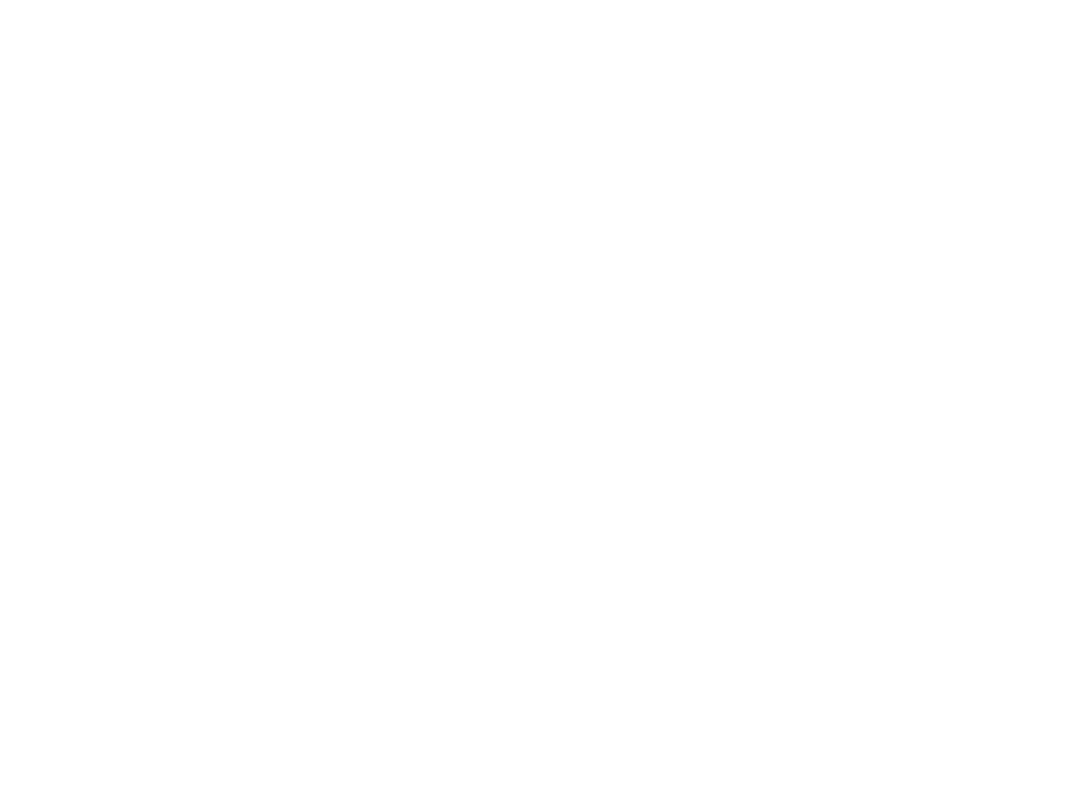
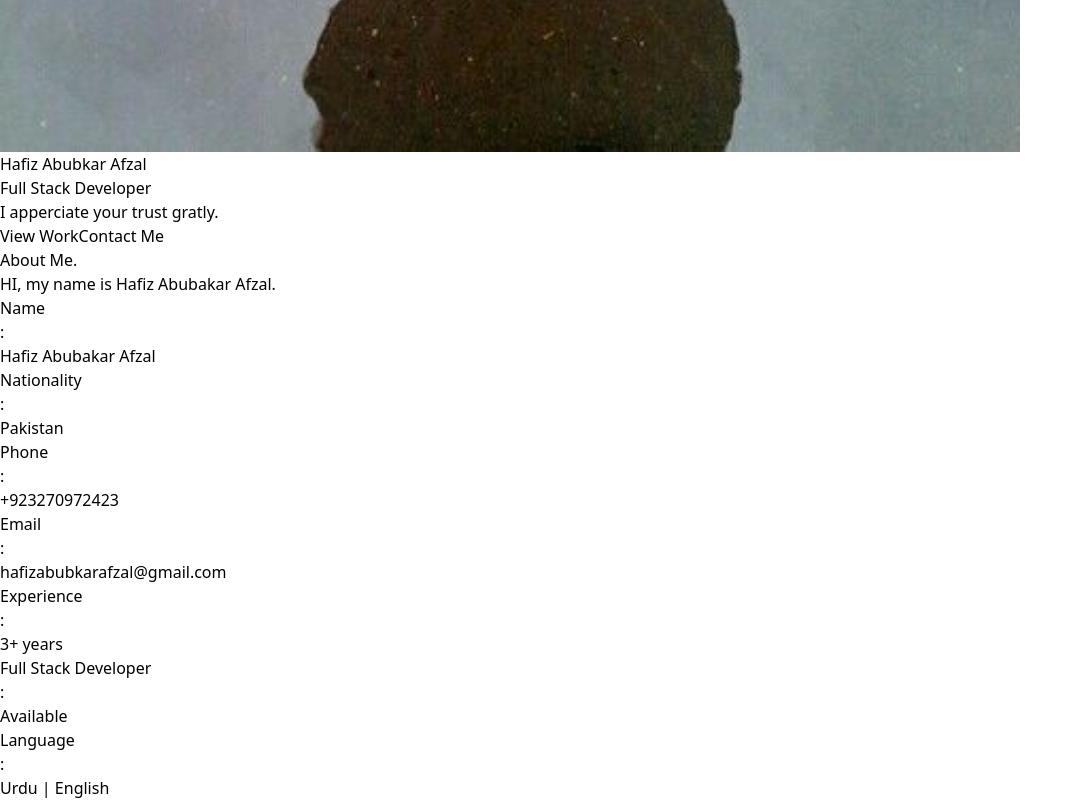
Before and after one commit to abubkar-afzal/my-portfolio, a Next.js app: page / in a window 1280 px wide. Shown: the part 1051-1851 px from the top of the page, without its empty margins (0-1083 px from the left). Before the commit the page ends 800 px from the top, so only its background shows below. Built offline with nearby package versions, Linux system fonts and the light colour scheme.

Commit message:
making structure
There I only make a structure of first page and about page.  I will add styling and other functionality later in it.

```diff
--- /dev/null
+++ b/pages/Components/About.tsx
@@ -0,0 +1,56 @@
+import React from "react";
+
+const About =()=>{
+    return<>
+    <div>
+        <div>
+            <div>About Me.</div>
+            <div></div>
+        </div>
+        <div>
+            <div>
+                HI, my name is Hafiz Abubakar Afzal.
+            </div>
+        </div>
+        <div>
+            <div>
+                <div>Name</div>
+                <div>:</div>
+                <div>Hafiz Abubakar Afzal</div>
+            </div>
+            <div>
+                <div>Nationality</div>
+                <div>:</div>
+                <div>Pakistan</div>
+            </div>
+            <div>
+                <div>Phone</div>
+                <div>:</div>
+                <div>+923270972423</div>
+            </div>
+            <div>
+                <div>Email</div>
+                <div>:</div>
+                <div>hafizabubkarafzal@gmail.com</div>
+            </div>
+            <div>
+                <div>Experience</div>
+                <div>:</div>
+                <div>3+ years</div>
+            </div>
+            <div>
+                <div>Full Stack Developer</div>
+                <div>:</div>
+                <div>Available</div>
+            </div>
+            <div>
+                <div>Language</div>
+                <div>:</div>
+                <div>Urdu | English</div>
+            </div>
+        </div>
+    </div>
+    </>
+}
+
+export default About;
--- /dev/null
+++ b/pages/Components/FirstPage.tsx
@@ -0,0 +1,25 @@
+import Image from "next/image";
+import React from "react";
+import img1 from "../../public/img1.jpg"
+
+const FirstPage = ()=>{
+    return<>
+        <div>
+            <div>
+                <div>Round text</div>
+                <div><Image src={img1} alt="Image" width={1020} height={1020}/></div>
+            </div>
+            <div>
+                <div>Hafiz Abubkar Afzal</div>
+                <div>Full Stack Developer</div>
+                <div>I apperciate your trust gratly.</div>
+                <div>
+                    <button>View Work</button>
+                    <button>Contact Me</button>
+                </div>
+            </div>
+        </div>
+    </>
+}
+
+export default FirstPage;
--- a/pages/Components/Navbar.jsx
+++ b/pages/Components/Navbar.tsx
@@ -2,7 +2,7 @@
 const Navbar = () => {
     const [show, setShow] = useState(false);
     return <>
-    <div className="fixed z-10" onClick={()=>{setShow(!show)}}>
+    <div className="fixed z-20 text-red-800" onClick={()=>{setShow(!show)}}>
                 Icon
             </div>
         <div className={`bg-(--gray) text-(--white) w-[70vw] h-screen pt-[1rem] fixed ${show ? "left-0":"left-[-100vw]"} duration-[1s]`}>
--- a/pages/index.tsx
+++ b/pages/index.tsx
@@ -1,9 +1,13 @@
 import React from "react";
 import Navbar from "./Components/Navbar";
+import FirstPage from "./Components/FirstPage";
+import About from "./Components/About";
 export default function Home() {
   return (
     <>
     <Navbar/>
+    <FirstPage/>
+    <About/>
     </>
   );
 }
```
Also changed, not shown: package.json (+5 -5 lines), public/img1.jpg (added), 1 other file (tests, documents, lock files or other folders).
